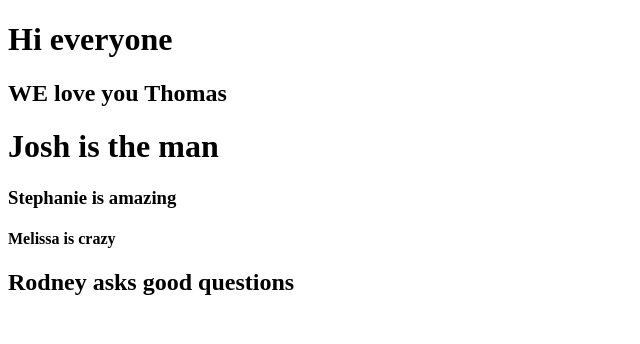
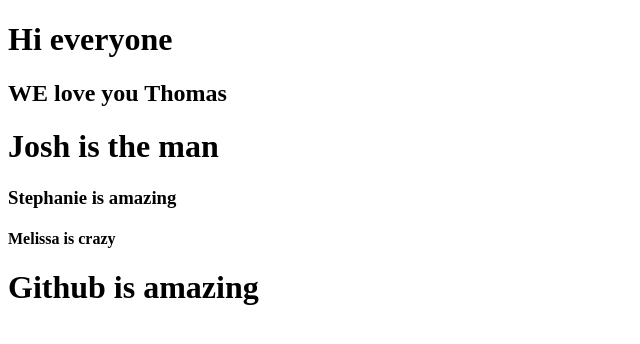
Before and after one commit to CodingDojo-ONL-PT-versionControl/may23, a plain HTML site: page index.html in a window 1280 px wide. Shown: the whole page, without its empty margins (0-640 px from the left). Drawn offline with Linux system fonts and the light colour scheme.

Commit message:
updated line 15

```diff
--- a/index.html
+++ b/index.html
@@ -12,6 +12,6 @@
     <h1>Josh is the man</h1>
     <h3>Stephanie is amazing</h3>
     <h4>Melissa is crazy</h4>
-    <h2>Rodney asks good questions</h2>
+    <h1>Github is amazing</h1>
 </body>
 </html>
```
